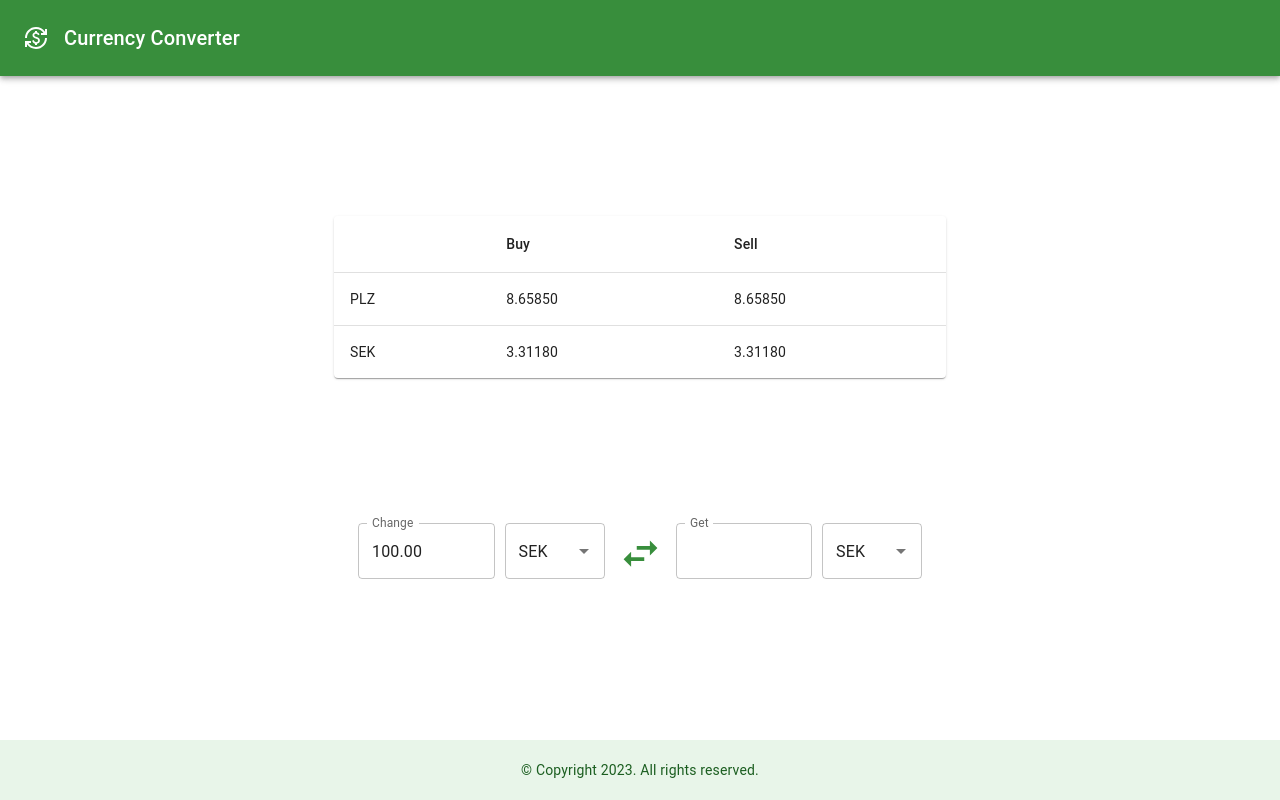
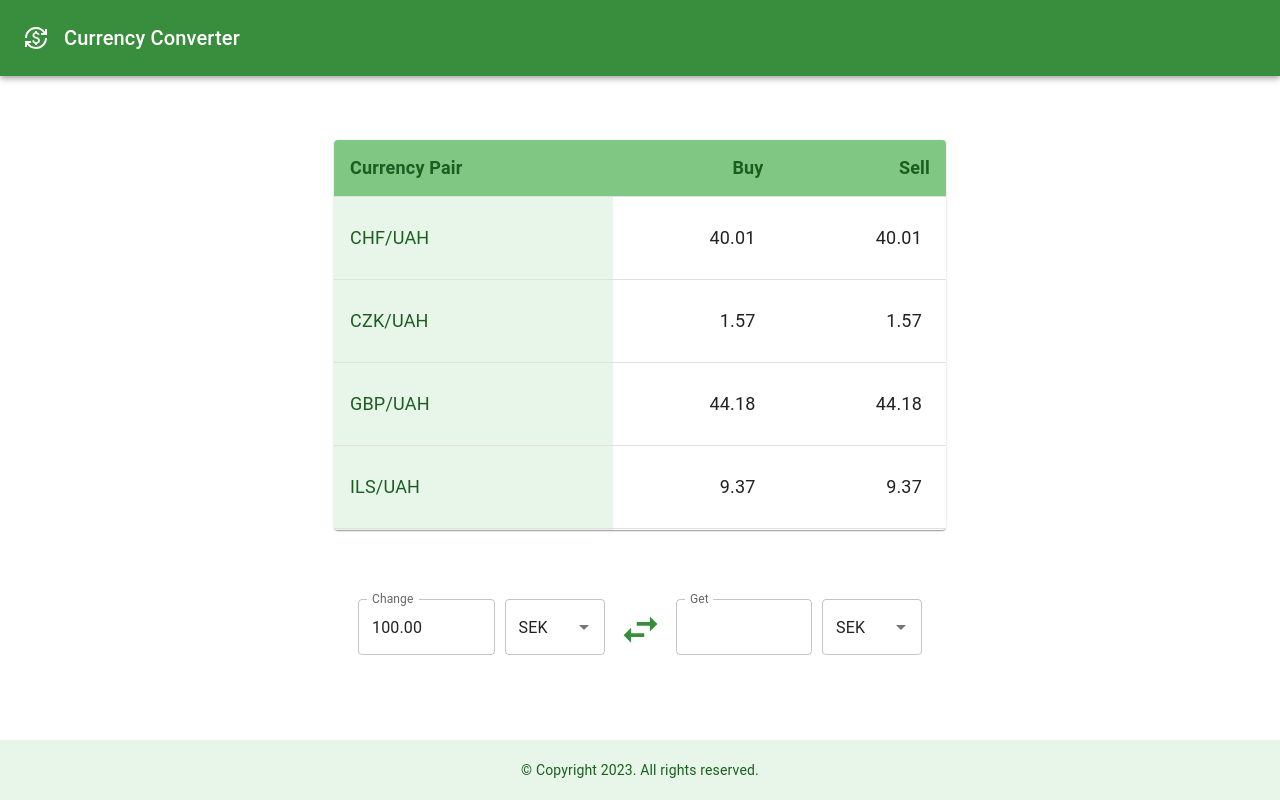
Before and after one commit to ytka2000/currency-converter, a React (Create React App) app: page / in a window 1280 px wide. Built offline with nearby package versions, Linux system fonts and the light colour scheme; no server answers.

Commit message:
add zustznd and dynamic data to table

```diff
--- a/package.json
+++ b/package.json
@@ -14,7 +14,8 @@
     "react-dom": "^18.2.0",
     "react-scripts": "5.0.1",
     "swr": "^2.2.4",
-    "web-vitals": "^2.1.4"
+    "web-vitals": "^2.1.4",
+    "zustand": "^4.4.6"
   },
   "scripts": {
     "start": "react-scripts start",
--- a/src/components/Body/Body.jsx
+++ b/src/components/Body/Body.jsx
@@ -1,6 +1,7 @@
 import { useEffect, useMemo } from "react";
 import useSWR from "swr";
 
+import { useStore } from "../../store";
 import { fetcher } from "../../utils/fetcher";
 
 import Container from "@mui/material/Container";
@@ -12,10 +13,13 @@ const ENDPOINT = "https://api.privatbank.ua/p24api/pubinfo";
 
 const Body = () => {
   const { data, error, isLoading } = useSWR(ENDPOINT, fetcher);
+  const setApiData = useStore((state) => state.setApiCurrencies);
 
   useEffect(() => {
-    console.log("data", data);
-  }, [data]);
+    if (data) {
+      setApiData(data);
+    }
+  }, [data, setApiData]);
 
   const currentComponent = useMemo(() => {
     if (isLoading) {
--- a/src/components/Converter/Converter.jsx
+++ b/src/components/Converter/Converter.jsx
@@ -1,9 +1,10 @@
+import { useTheme } from "@mui/material/styles";
+import useMediaQuery from "@mui/material/useMediaQuery";
+
 import Container from "@mui/material/Container";
 import Box from "@mui/material/Box";
 import IconButton from "@mui/material/IconButton";
 import SwapHorizIcon from "@mui/icons-material/SwapHoriz";
-import { useTheme } from "@mui/material/styles";
-import useMediaQuery from "@mui/material/useMediaQuery";
 
 import ConverterItem from "../ConverterItem";
 
--- a/src/components/DataTable/DataTable.jsx
+++ b/src/components/DataTable/DataTable.jsx
@@ -1,41 +1,70 @@
+import { useState } from "react";
+import { useStore } from "../../store";
+import useMediaQuery from "@mui/material/useMediaQuery";
+import { styled } from "@mui/material/styles";
+
 import Table from "@mui/material/Table";
 import TableBody from "@mui/material/TableBody";
-import TableCell from "@mui/material/TableCell";
+import TableCell, { tableCellClasses } from "@mui/material/TableCell";
 import TableContainer from "@mui/material/TableContainer";
 import TableHead from "@mui/material/TableHead";
 import TableRow from "@mui/material/TableRow";
 import Paper from "@mui/material/Paper";
 
-function createData(ccy, base_ccy, buy, sale) {
-  return { ccy, base_ccy, buy, sale };
-}
+import DataTableInput from "../DataTableInput";
 
-const rows = [
-  createData("PLZ", "UAH", "8.65850", "8.65850"),
-  createData("SEK", "UAH", "3.31180", "3.31180"),
-];
+const StyledTableCell = styled(TableCell)(({ theme }) => ({
+  [`&.${tableCellClasses.head}`]: {
+    backgroundColor: theme.palette.primary.body,
+    color: theme.palette.primary.dark,
+    fontWeight: 700,
+    fontSize: 18,
+  },
+  [`&.${tableCellClasses.body}`]: {
+    fontSize: 18,
+  },
+}));
 
 const DataTable = () => {
+  const matches = useMediaQuery("(max-width:1100px)");
+
+  const data = useStore((state) => state.currencies);
+
+  const [globalEditMode, setGlobalEditMode] = useState(false);
+
   return (
-    <Paper sx={{ width: "75%", overflow: "hidden" }}>
-      <TableContainer sx={{ maxHeight: 430 }}>
+    <Paper sx={{ width: matches ? "100%" : "75%", overflow: "hidden" }}>
+      <TableContainer sx={{ maxHeight: 390 }}>
         <Table stickyHeader aria-label="simple table">
           <TableHead>
             <TableRow>
-              <TableCell></TableCell>
-              <TableCell>Buy</TableCell>
-              <TableCell>Sell</TableCell>
+              <StyledTableCell>Currency Pair</StyledTableCell>
+              <StyledTableCell align="right">Buy</StyledTableCell>
+              <StyledTableCell align="right">Sell</StyledTableCell>
             </TableRow>
           </TableHead>
           <TableBody>
-            {rows.map((row) => (
+            {data.map((item) => (
               <TableRow
-                key={row.ccy}
+                key={item.ccy}
                 sx={{ "&:last-child td, &:last-child th": { border: 0 } }}
               >
-                <TableCell>{row.ccy}</TableCell>
-                <TableCell>{row.buy}</TableCell>
-                <TableCell>{row.sale}</TableCell>
+                <StyledTableCell
+                  sx={{
+                    backgroundColor: "primary.light",
+                    color: "primary.dark",
+                  }}
+                >{`${item.ccy}/${item.base_ccy}`}</StyledTableCell>
+                <DataTableInput
+                  defaultValue={item.buy}
+                  globalEditMode={globalEditMode}
+                  setGlobalEditMode={setGlobalEditMode}
+                />
+                <DataTableInput
+                  defaultValue={item.sale}
+                  globalEditMode={globalEditMode}
+                  setGlobalEditMode={setGlobalEditMode}
+                />
               </TableRow>
             ))}
           </TableBody>
--- /dev/null
+++ b/src/components/DataTableInput/DataTableInput.jsx
@@ -0,0 +1,106 @@
+import { useMemo, useRef, useState } from "react";
+import useNumberInput from "../../hooks/useNumberInput";
+
+import TableCell from "@mui/material/TableCell";
+import Tooltip from "@mui/material/Tooltip";
+import IconButton from "@mui/material/IconButton";
+import EditIcon from "@mui/icons-material/Edit";
+import Input from "@mui/material/Input";
+
+import EditModeIcons from "./EditModeIcons";
+
+const DataTableCell = ({
+  defaultValue: defValue,
+  globalEditMode,
+  setGlobalEditMode,
+}) => {
+  const defaultValue = useMemo(() => Number(defValue).toFixed(2), [defValue]);
+
+  const cellValue = useRef(defaultValue);
+  const [value, setValue, { onBlur }] = useNumberInput(cellValue.current);
+
+  const [showEditIcon, setShowEditIcon] = useState(false);
+  const [showSaveIcon, setShowSaveIcon] = useState(false);
+  const [editMode, setEditMode] = useState(false);
+
+  const handleEditClick = () => {
+    setEditMode(true);
+    setGlobalEditMode(true);
+    setShowSaveIcon(true);
+    setShowEditIcon(false);
+  };
+
+  const handleSaveClick = () => {
+    cellValue.current = value;
+    setEditMode(false);
+    setGlobalEditMode(false);
+  };
+
+  const handleCancelClick = () => {
+    setValue(cellValue.current);
+    setEditMode(false);
+    setGlobalEditMode(false);
+  };
+
+  const handleChange = (e) => {
+    const newValue = +e.target.value;
+
+    if (
+      newValue > cellValue.current * 1.1 ||
+      newValue < cellValue.current * 0.9
+    ) {
+      setShowSaveIcon(false);
+    } else {
+      setShowSaveIcon(true);
+    }
+
+    setValue(e.target.value);
+  };
+
+  return (
+    <>
+      <TableCell
+        align="right"
+        sx={{
+          fontSize: 18,
+          position: "relative",
+          pr: "24px",
+          height: "50px",
+        }}
+        onMouseEnter={() => setShowEditIcon(!editMode)}
+        onMouseLeave={() => setShowEditIcon(false)}
+      >
+        {editMode ? (
+          <Input
+            value={value}
+            onChange={handleChange}
+            onBlur={onBlur}
+            sx={{ width: "160px", fontSize: 18 }}
+            endAdornment={
+              <EditModeIcons
+                showSaveIcon={showSaveIcon}
+                onSave={handleSaveClick}
+                onCancel={handleCancelClick}
+              />
+            }
+          />
+        ) : (
+          cellValue.current
+        )}
+        {showEditIcon && !globalEditMode ? (
+          <Tooltip title="Edit">
+            <IconButton
+              color="primary"
+              sx={{ position: "absolute", top: 10, right: 0 }}
+              onClick={handleEditClick}
+            >
+              <EditIcon sx={{ height: "15px", width: "15px" }} />
+            </IconButton>
+          </Tooltip>
+        ) : null}
+      </TableCell>
+    </>
+  );
+};
+
+export default DataTableCell;
--- /dev/null
+++ b/src/components/DataTableInput/EditModeIcons.jsx
@@ -0,0 +1,34 @@
+import Tooltip from "@mui/material/Tooltip";
+import InputAdornment from "@mui/material/IconButton";
+import CheckCircleIcon from "@mui/icons-material/CheckCircle";
+import CancelIcon from "@mui/icons-material/Cancel";
+
+const InputIcon = ({ onClick, title, children }) => {
+  return (
+    <InputAdornment
+      position="end"
+      color="primary"
+      sx={{ ml: "5px", height: "10px", width: "10px" }}
+      onClick={onClick}
+    >
+      <Tooltip title={title}>{children}</Tooltip>
+    </InputAdornment>
+  );
+};
+
+const EditModeIcons = ({ showSaveIcon, onSave, onCancel }) => {
+  return (
+    <>
+      {showSaveIcon ? (
+        <InputIcon onClick={onSave} title="Save">
+          <CheckCircleIcon sx={{ height: "20px", width: "20px" }} />
+        </InputIcon>
+      ) : null}
+      <InputIcon onClick={onCancel} title="Cancel">
+        <CancelIcon sx={{ height: "20px", width: "20px" }} />
+      </InputIcon>
+    </>
+  );
+};
+
+export default EditModeIcons;
--- /dev/null
+++ b/src/components/DataTableInput/index.js
@@ -0,0 +1,3 @@
+import DataTableInput from "./DataTableInput";
+
+export default DataTableInput;
--- /dev/null
+++ b/src/hooks/useNumberInput.jsx
@@ -0,0 +1,23 @@
+import { useState } from "react";
+
+const useNumberInput = (defaultValue) => {
+  const [value, setValue] = useState(defaultValue || "");
+
+  const handleChange = (newValue) => {
+    if (newValue.match(`(^$)|(^[1-9]([0-9]*)(\\.?[0-9]{0,2})$)`)) {
+      setValue(newValue);
+    }
+  };
+
+  const handleBlur = (e) => {
+    const newValue = e.target.value;
+
+    if (newValue.endsWith(".")) {
+      setValue(newValue.substring(0, newValue.length - 1));
+    }
+  };
+
+  return [value, handleChange, { onBlur: handleBlur }];
+};
+
+export default useNumberInput;
--- /dev/null
+++ b/src/store/index.js
@@ -0,0 +1,16 @@
+import { create } from "zustand";
+
+const useStore = create((set) => ({
+  apiCurrencies: [],
+  currencies: [],
+  setApiCurrencies: (data) =>
+    set((state) => {
+      if (state.currencies.length === 0) {
+        state.setCurrencies(data);
+      }
+      return { apiCurrencies: data };
+    }),
+  setCurrencies: (data) => set({ currencies: data }),
+}));
+
+export { useStore };
--- a/src/theme.js
+++ b/src/theme.js
@@ -5,6 +5,7 @@ const theme = createTheme({
   palette: {
     primary: {
       main: green[700],
+      body: green[300],
       light: green[50],
       dark: green[900],
     },
```
Also changed, not shown: src/components/ConverterInput/ConverterInput.jsx (+4 -20 lines), 1 other file (tests, documents, lock files or other folders).
